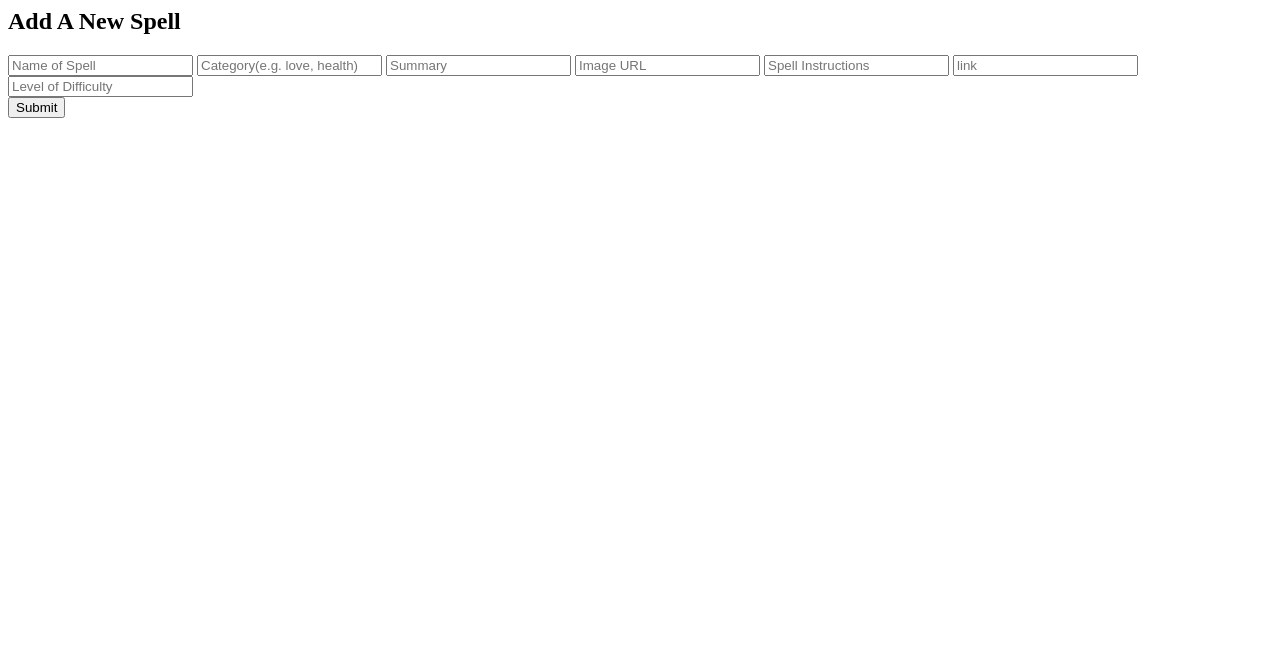
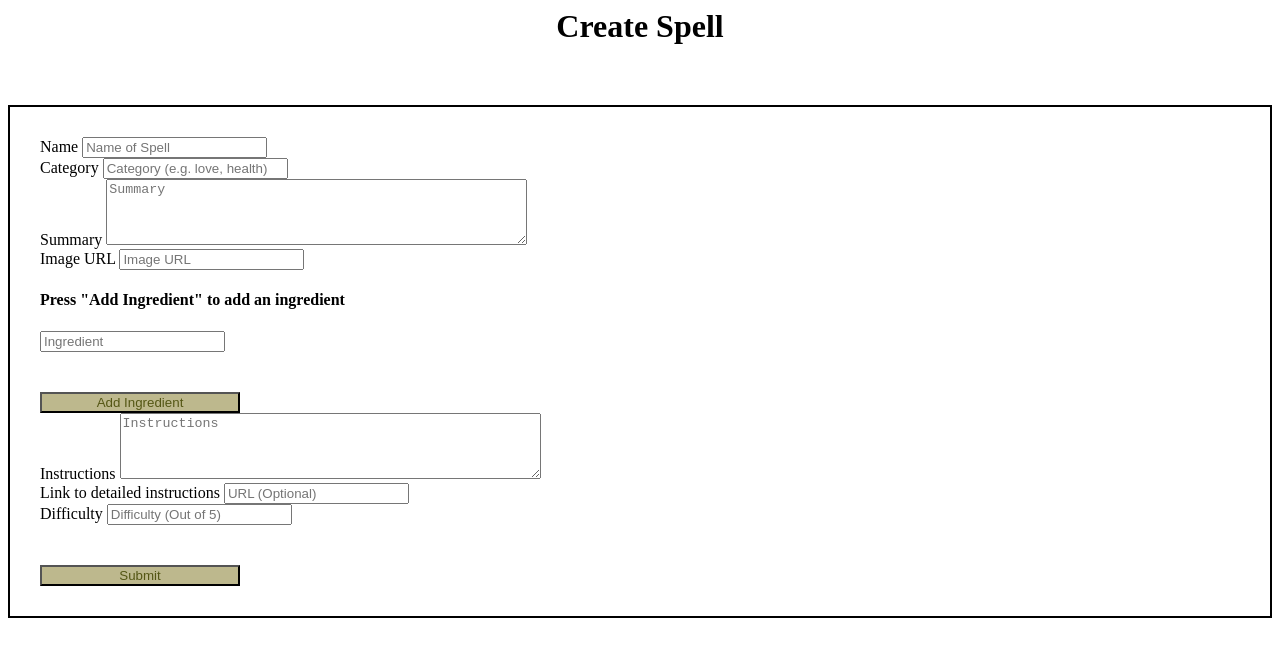
Before and after one commit to mymikemiller/book-of-shadows, a website: page public/components/spells/createSpells/createSpells.html in a window 1280 px wide. Drawn offline with Linux system fonts and the light colour scheme; files that its build step writes are made by us from their sources.

Commit message:
Styling the Create Spells page. Also adds the ability to specify an arbitrary number of ingredients

```diff
--- a/public/components/spells/createSpells/createSpells.html
+++ b/public/components/spells/createSpells/createSpells.html
@@ -1,16 +1,69 @@
-<link rel="stylesheet" href="components/createSpells/createSpells.js">
+<link rel="stylesheet" href="components/createSpells/createSpells.css">
 
-<form class="new-entry">
-    <h2>Add A New Spell</h2>
-    <input type="text" ng-model="spell.name" placeholder="Name of Spell" ng-minlength="1">
-    <input type="text" ng-model="spell.category" placeholder="Category(e.g. love, health)" ng-minlength="1">
-    <input type="text" ng-model="spell.summary" placeholder="Summary" ng-minlength="1">
-    <input type="text" ng-model="spell.image" placeholder="Image URL" ng-minlength="1">
-    <input type="text" ng-model="spell.instructions" placeholder="Spell Instructions" ng-minlength="1">
-    <input type="text" ng-model="spell.link" placeholder="link">
-    <input type="number" ng-model="spell.difficulty" placeholder="Level of Difficulty">
+<div class="row">
+    <div class="col-md-4 col-md-offset-4">
+        <h1>Create Spell</h1>
+        <form>
+            <div class="form-group">
+                <label for="name">Name</label>
+                <input id="name" type="text" class="form-control" ng-model="spell.name" placeholder="Name of Spell"
+                       ng-minlength="1">
+            </div>
+
+            <div class="form-group">
+                <label for="category">Category</label>
+                <input id="category" type="text" class="form-control" ng-model="spell.category"
+                       placeholder="Category (e.g. love, health)" ng-minlength="1">
+            </div>
+
+            <div class="form-group">
+                <label for="summary">Summary</label>
+                <textarea rows="4" cols="50" id="summary" class="form-control" ng-model="spell.summary"
+                          placeholder="Summary"></textarea>
+            </div>
+
+            <div class="form-group">
+                <label for="image">Image URL</label>
+                <input id="image" type="text" ng-model="spell.image" placeholder="Image URL" class="form-control"
+                       ng-model="spell.image" ng-minlength="1">
+            </div>
+
+            <h4>Press "Add Ingredient" to add an ingredient</h4>
+            <input class="form-control" ng-repeat="ingredient in spell.ingredients track by $index" type='text'
+                   ng-model='spell.ingredients[$index]'
+                   placeholder='Ingredient' ng-minlength="1">
+            <div>
+                <button class="center-block btn btn-secondary btn-sm" ng-click="addIngredient(ingredient)">Add
+                    Ingredient
+                </button>
+            </div>
+
+            <div class="form-group">
+                <label for="instructions">Instructions</label>
+                <textarea rows="4" cols="50" id="instructions" class="form-control" ng-model="spell.instructions"
+                          placeholder="Instructions"></textarea>
+            </div>
+
+            <div class="form-group">
+                <label for="link">Link to detailed instructions</label>
+                <input id="link" type="text" ng-model="spell.link" placeholder="URL (Optional)" class="form-control"
+                       ng-model="spell.link" ng-minlength="1">
+            </div>
+
+            <div class="form-group">
+                <label for="difficulty">Difficulty</label>
+                <input id="difficulty" type="number" ng-model="spell.difficulty" placeholder="Difficulty (Out of 5)"
+                       class="form-control" ng-model="spell.difficulty">
+            </div>
+
+            <form class="new-entry">
+
+                <div class="col-xs-offset-4 col-xs-4 submit-btn">
+                    <button class="center-block btn btn-primary btn-lg" type='submit' ng-click="addSpell(spell)">
+                        Submit
+                    </button>
+                </div>
+            </form>
+        </form>
     </div>
-        <div class="col-xs-offset-4 col-xs-4 submit-btn">
-    <button class="btn" type='submit' ng-click="addSpell(spell)">Submit</button>
-        </div>
-</form>
+</div>
```
Also changed, not shown: public/components/spells/createSpells/createSpells.js (+9 -0 lines).
